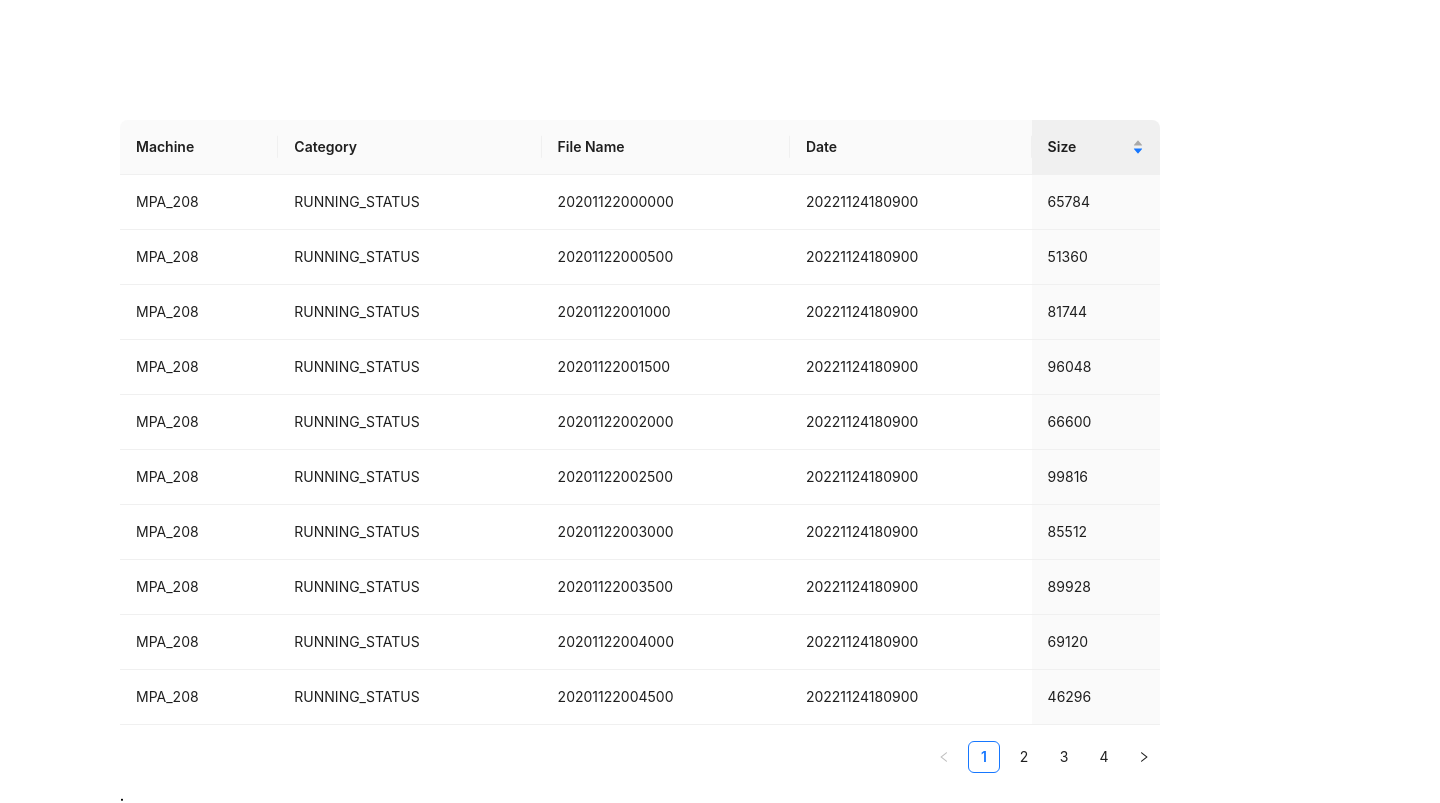
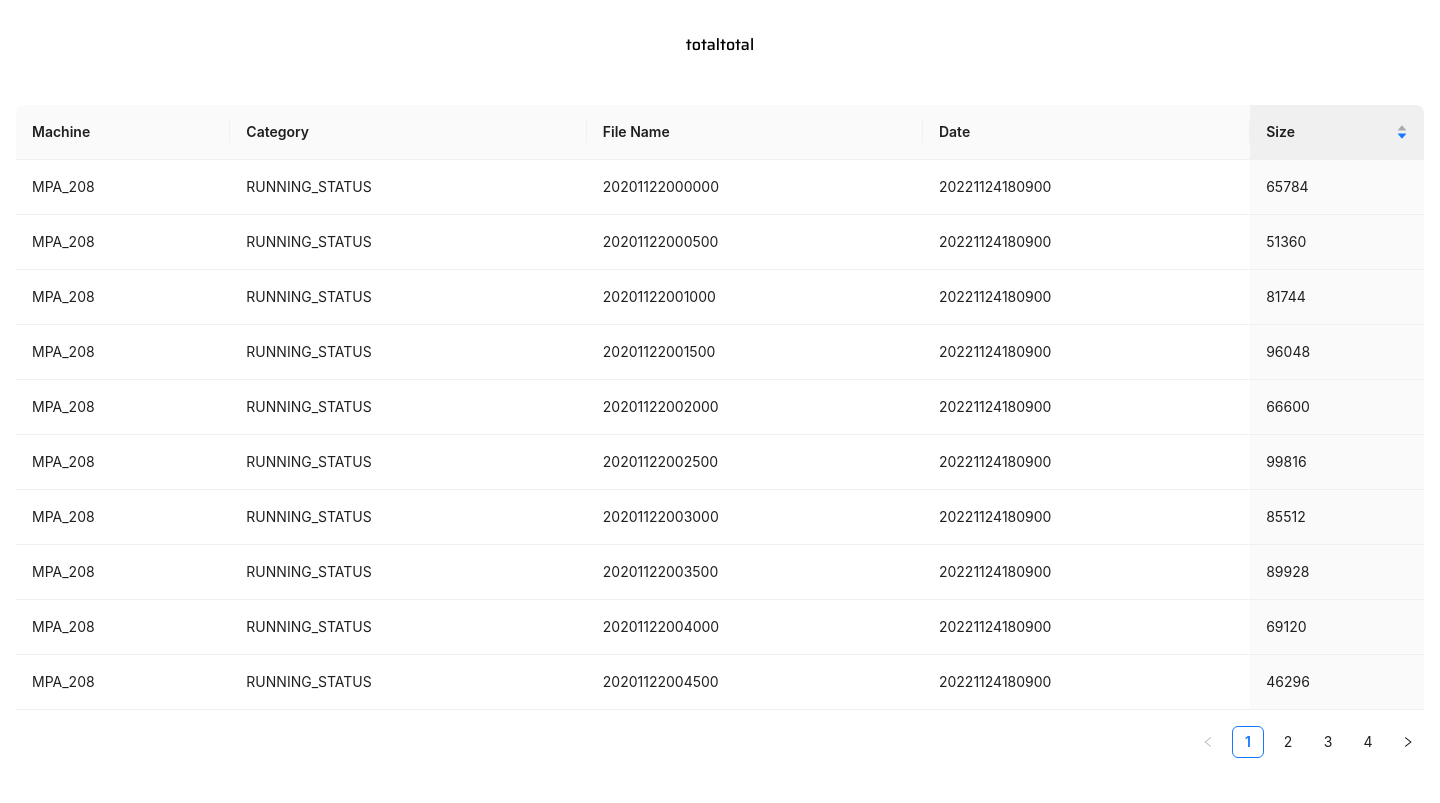
Before and after one commit to devjangdae/rapid_spa, a React (Create React App) app: page /datatabletest in a window 1280 px wide. Shown: the top 803 px of the page, 1440 px wide, since content can reach past the window. Built offline with nearby package versions, Linux system fonts and the light colour scheme.

Commit message:
data table css 수정중

```diff
--- a/src/components/DataTable/DataTable.jsx
+++ b/src/components/DataTable/DataTable.jsx
@@ -1,12 +1,56 @@
 /** @jsxImportSource @emotion/react */
+import { css } from "@emotion/react";
 import { Table } from "antd";
 import { dataSource } from "../../constants/dataSource";
 import { columns } from "../../constants/columns";
 
+const totalWrap = css`
+  display: flex;
+  padding: 16px;
+  max-width: 1440px;
+`;
+
+const tableWrap = css`
+  display: flex;
+  padding: 16px;
+  width: 100%;
+  max-width: 1408px;
+`;
+
+const dataBoxEmpty = css`
+  display: flex;
+  flex-direction: column;
+  min-height: 70vh;
+  justify-content: center;
+  align-items: center;
+  background: #ffffff;
+  border-radius: 10px;
+  margin-top: 16px;
+  margin-bottom: 16px;
+  width: 1440px;
+  gap: 16px;
+`;
+
+const tableStyle = css`
+  table-layout: auto;
+  width: 100%;
+`;
+
 function DataTable() {
   return (
-    <div style={{ padding: "120px" }}>
-      <Table dataSource={dataSource} columns={columns} />;
+    <div style={{ padding: "0px" }} css={dataBoxEmpty}>
+      <div css={totalWrap}>
+        <div>total</div>
+        <div>total</div>
+      </div>
+      <div css={tableWrap}>
+        <Table
+          className="tableStyle"
+          css={tableStyle}
+          dataSource={dataSource}
+          columns={columns}
+        />
+      </div>
     </div>
   );
 }
--- a/src/components/Manual/ManualBox.jsx
+++ b/src/components/Manual/ManualBox.jsx
@@ -17,7 +17,7 @@ const selectBoxWrap = css`
   width: 1440px;
 `;
 
-const dataList = 0;
+const dataList = 1;
 // 임시
 
 function ManualBox() {
@@ -26,7 +26,7 @@ function ManualBox() {
       <div className="row01" css={selectBoxWrap}>
         <SelectBox />
       </div>
-      <div className="row02">
+      <div className="row02" css={selectBoxWrap}>
         {dataList === 1 ? <DataTable /> : <DataEmpty />}
       </div>
     </div>
--- a/src/styles/App.css
+++ b/src/styles/App.css
@@ -6,6 +6,7 @@ body {
   height: 100%;
   margin: 0;
   font-family: 'Saira', sans-serif;
+  width: 100vw;
 }
 
 #root {
@@ -27,7 +28,7 @@ body {
   display: flex;
   flex-direction: column;
   padding: 0px 120px;
-  height: 100%;
+  background: #f0f2f5;
 }
 
 .basic-header {
```
